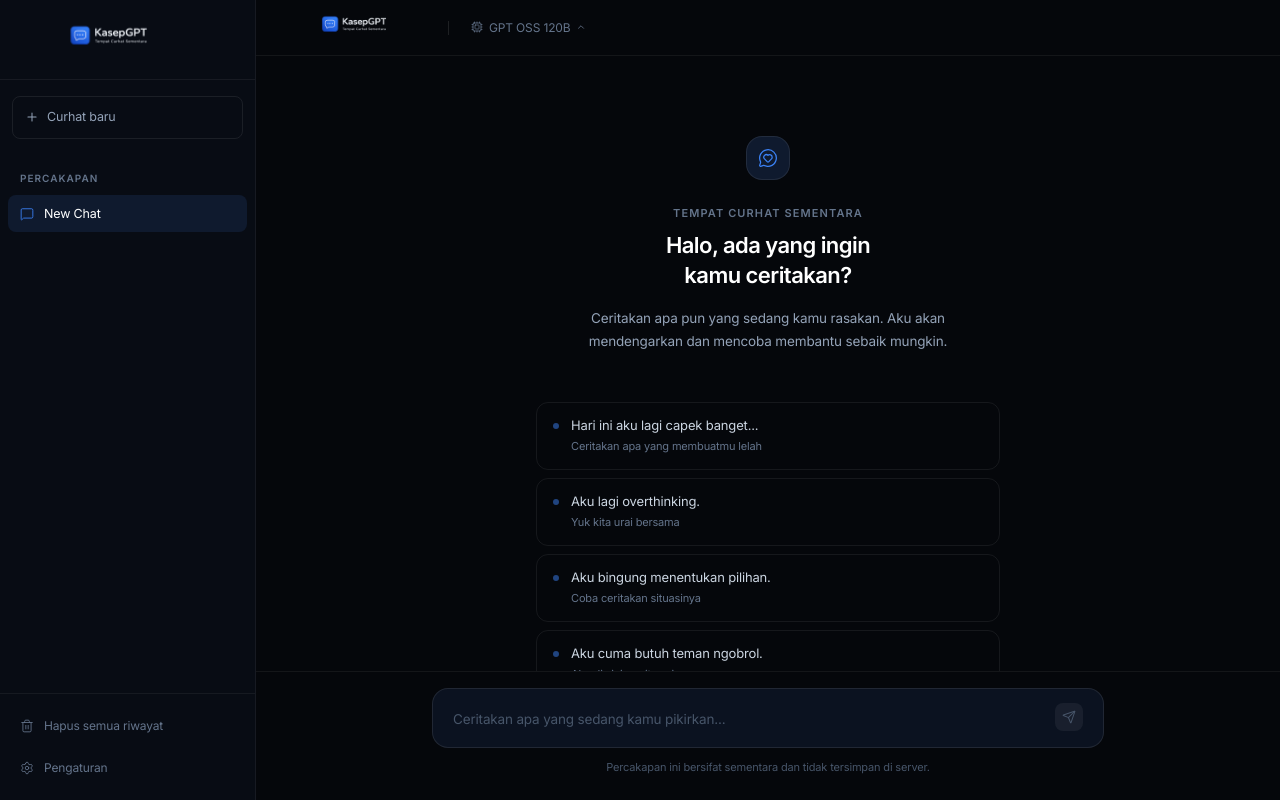
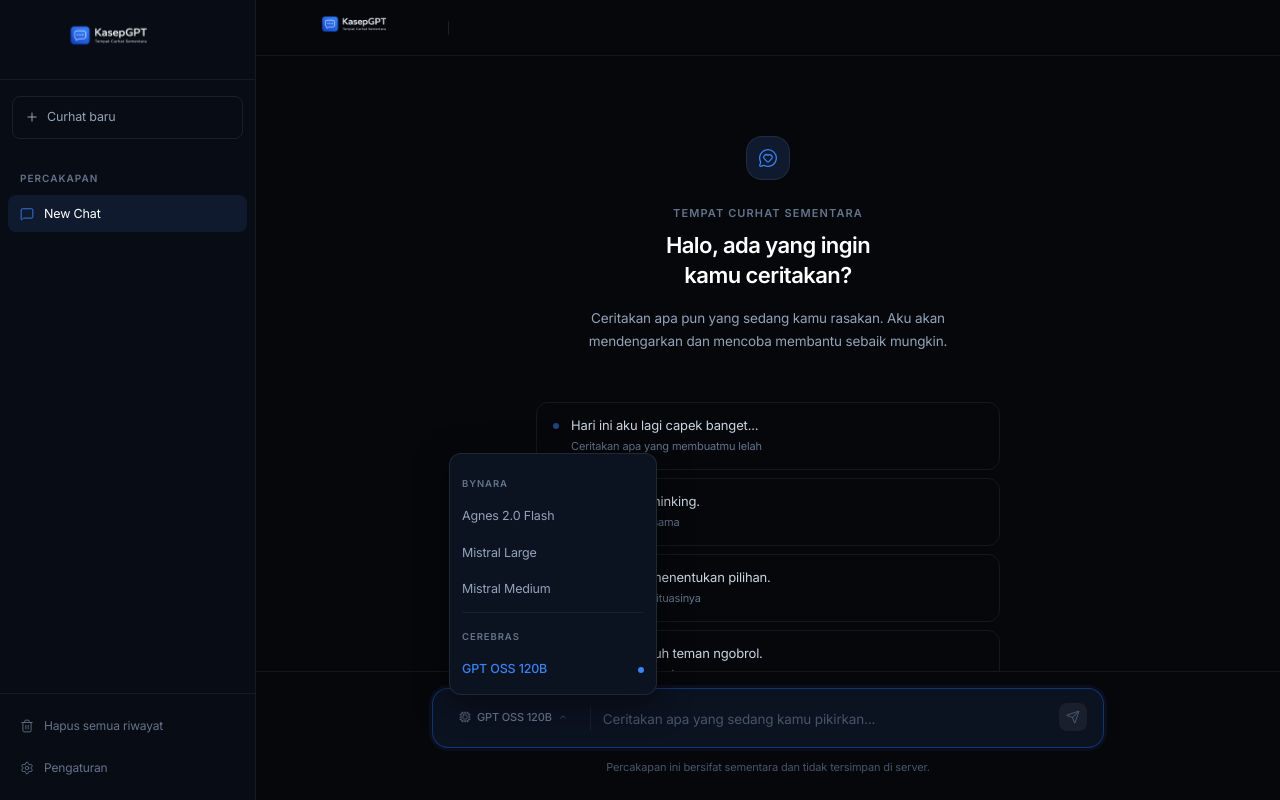
Before and after one commit to andrianbaros/havengpt, a Next.js app: page / in a window 1280 px wide. Both pictures are taken after a click on the button "GPT OSS 120B". Built offline with nearby package versions, Linux system fonts and the light colour scheme.

Commit message:
feat: move model selector to input area

```diff
--- a/components/ChatArea.tsx
+++ b/components/ChatArea.tsx
@@ -159,56 +159,7 @@
 
           <div className="hidden sm:block h-3.5 w-px bg-white/[0.1]" />
 
-          {/* Model selector */}
-          <div className="relative hidden sm:block" ref={dropdownRef}>
-            <button
-              onClick={() => setModelDropdownOpen(v => !v)}
-              className="flex items-center gap-1.5 rounded-md px-2.5 py-1.5 text-[12px] text-[#64748B] hover:text-[#94A3B8] hover:bg-white/[0.05] transition-all duration-200 focus-visible:outline-none"
-            >
-              <Cpu className="h-3 w-3 shrink-0" strokeWidth={1.5} />
-              <span>{displayLabel}</span>
-              <ChevronDown
-                className={`h-2.5 w-2.5 transition-transform duration-200 ${modelDropdownOpen ? 'rotate-180' : ''}`}
-                strokeWidth={2}
-              />
-            </button>
 
-            {modelDropdownOpen && (
-              <div className="absolute left-0 top-full mt-1.5 z-50 w-52 animate-fade-in-up rounded-xl border border-white/[0.09] bg-[#0B1220] py-1.5 shadow-[0_8px_32px_rgba(0,0,0,0.5)]">
-                <div className="px-3 pb-1 pt-2">
-                  <span className="text-[9.5px] font-semibold uppercase tracking-widest text-[#64748B]">Bynara</span>
-                </div>
-                {BYNARA_MODELS.map(m => (
-                  <button
-                    key={m}
-                    onClick={() => { onChangeModel(m); setModelDropdownOpen(false); }}
-                    className={`flex w-full items-center justify-between px-3 py-2 text-[12.5px] transition-colors duration-150 hover:bg-white/[0.05] focus-visible:outline-none ${
-                      modelName === m ? 'text-[#3B82F6] font-medium' : 'text-[#94A3B8] hover:text-white'
-                    }`}
-                  >
-                    {MODEL_LABELS[m] || m}
-                    {modelName === m && <div className="h-1.5 w-1.5 rounded-full bg-[#3B82F6]" />}
-                  </button>
-                ))}
-                <div className="mx-3 my-1 border-t border-white/[0.06]" />
-                <div className="px-3 pb-1 pt-1">
-                  <span className="text-[9.5px] font-semibold uppercase tracking-widest text-[#64748B]">Cerebras</span>
-                </div>
-                {CEREBRAS_MODELS.map(m => (
-                  <button
-                    key={m}
-                    onClick={() => { onChangeModel(m); setModelDropdownOpen(false); }}
-                    className={`flex w-full items-center justify-between px-3 py-2 text-[12.5px] transition-colors duration-150 hover:bg-white/[0.05] focus-visible:outline-none ${
-                      modelName === m ? 'text-[#3B82F6] font-medium' : 'text-[#94A3B8] hover:text-white'
-                    }`}
-                  >
-                    {MODEL_LABELS[m] || m}
-                    {modelName === m && <div className="h-1.5 w-1.5 rounded-full bg-[#3B82F6]" />}
-                  </button>
-                ))}
-              </div>
-            )}
-          </div>
         </div>
 
         {/* Right: stop button */}
@@ -366,7 +317,62 @@
       {/* ── Input panel ──────────────────────────────── */}
       <div className="shrink-0 border-t border-white/[0.06] bg-[#05070B] px-4 pb-6 pt-4 md:px-8">
         <div className="mx-auto max-w-2xl">
-          <div className="flex items-end gap-3 rounded-2xl border border-white/[0.09] bg-[#0B1220] px-5 py-3.5 transition-all duration-250 focus-within:border-[#2563EB]/40 focus-within:shadow-[0_0_0_3px_rgba(37,99,235,0.08)]">
+          <div className="flex items-end gap-3 rounded-2xl border border-white/[0.09] bg-[#0B1220] px-4 py-3.5 transition-all duration-250 focus-within:border-[#2563EB]/40 focus-within:shadow-[0_0_0_3px_rgba(37,99,235,0.08)]">
+
+            {/* Model selector (Left of textarea) */}
+            <div className="relative mb-0.5 shrink-0" ref={dropdownRef}>
+              <button
+                onClick={() => setModelDropdownOpen(v => !v)}
+                className="flex h-7 items-center gap-1.5 rounded-lg px-2.5 text-[11px] font-medium text-[#64748B] hover:text-[#94A3B8] hover:bg-white/[0.06] transition-all duration-200 focus-visible:outline-none"
+                aria-label="Pilih model AI"
+              >
+                <Cpu className="h-3 w-3 shrink-0" strokeWidth={1.5} />
+                <span className="max-w-[70px] truncate sm:max-w-none">{displayLabel}</span>
+                <ChevronDown
+                  className={`h-2.5 w-2.5 opacity-70 transition-transform duration-200 ${modelDropdownOpen ? 'rotate-180' : ''}`}
+                  strokeWidth={2}
+                />
+              </button>
+
+              {modelDropdownOpen && (
+                <div className="absolute left-0 bottom-full mb-2 z-50 w-52 animate-fade-in-up rounded-xl border border-white/[0.09] bg-[#0B1220] py-1.5 shadow-[0_8px_32px_rgba(0,0,0,0.5)] origin-bottom-left">
+                  <div className="px-3 pb-1 pt-2">
+                    <span className="text-[9.5px] font-semibold uppercase tracking-widest text-[#64748B]">Bynara</span>
+                  </div>
+                  {BYNARA_MODELS.map(m => (
+                    <button
+                      key={m}
+                      onClick={() => { onChangeModel(m); setModelDropdownOpen(false); }}
+                      className={`flex w-full items-center justify-between px-3 py-2 text-[12.5px] transition-colors duration-150 hover:bg-white/[0.05] focus-visible:outline-none ${
+                        modelName === m ? 'text-[#3B82F6] font-medium' : 'text-[#94A3B8] hover:text-white'
+                      }`}
+                    >
+                      {MODEL_LABELS[m] || m}
+                      {modelName === m && <div className="h-1.5 w-1.5 rounded-full bg-[#3B82F6]" />}
+                    </button>
+                  ))}
+                  <div className="mx-3 my-1 border-t border-white/[0.06]" />
+                  <div className="px-3 pb-1 pt-1">
+                    <span className="text-[9.5px] font-semibold uppercase tracking-widest text-[#64748B]">Cerebras</span>
+                  </div>
+                  {CEREBRAS_MODELS.map(m => (
+                    <button
+                      key={m}
+                      onClick={() => { onChangeModel(m); setModelDropdownOpen(false); }}
+                      className={`flex w-full items-center justify-between px-3 py-2 text-[12.5px] transition-colors duration-150 hover:bg-white/[0.05] focus-visible:outline-none ${
+                        modelName === m ? 'text-[#3B82F6] font-medium' : 'text-[#94A3B8] hover:text-white'
+                      }`}
+                    >
+                      {MODEL_LABELS[m] || m}
+                      {modelName === m && <div className="h-1.5 w-1.5 rounded-full bg-[#3B82F6]" />}
+                    </button>
+                  ))}
+                </div>
+              )}
+            </div>
+
+            <div className="mb-0.5 h-6 w-px bg-white/[0.06] shrink-0" />
+
             <textarea
               ref={textareaRef}
               rows={1}
```
